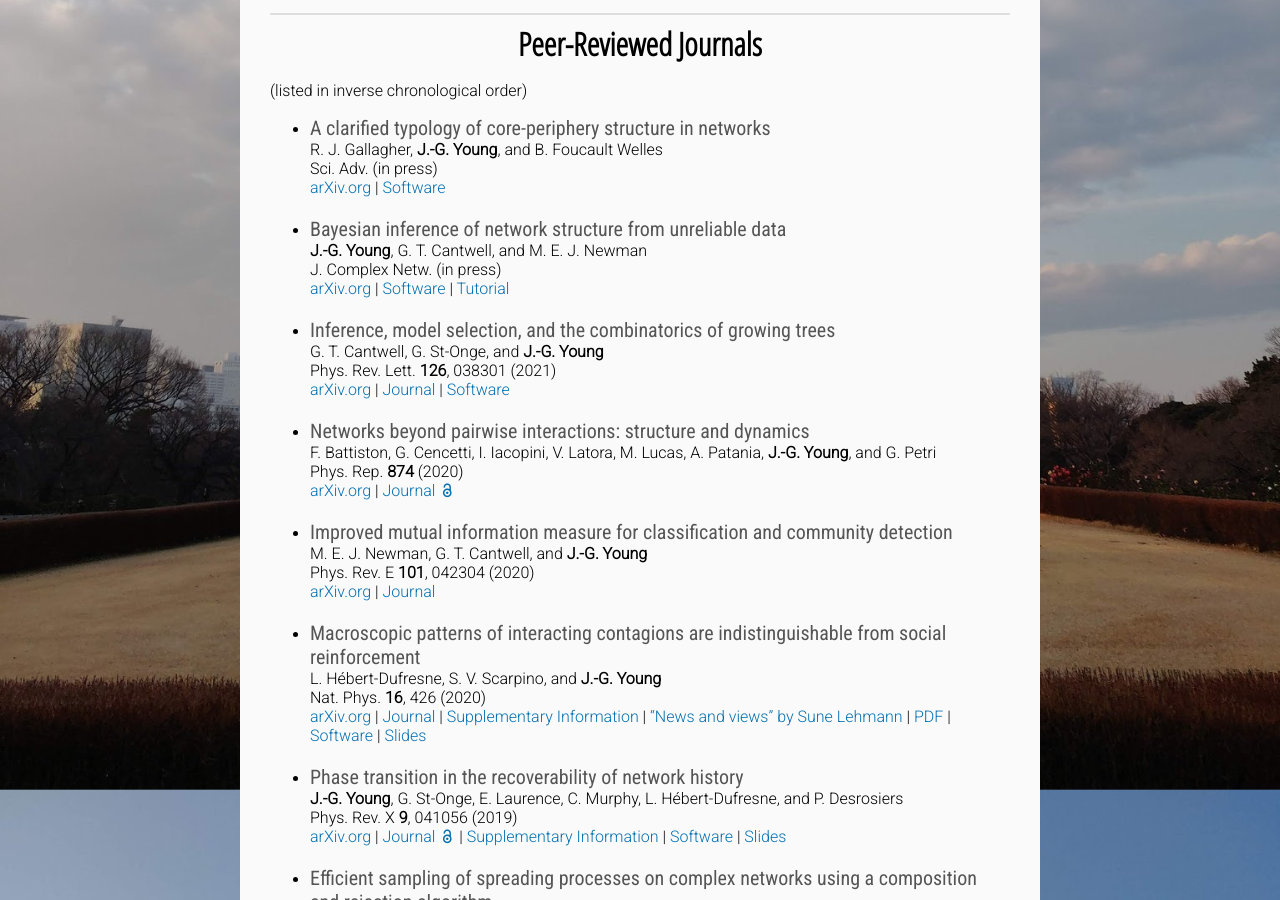
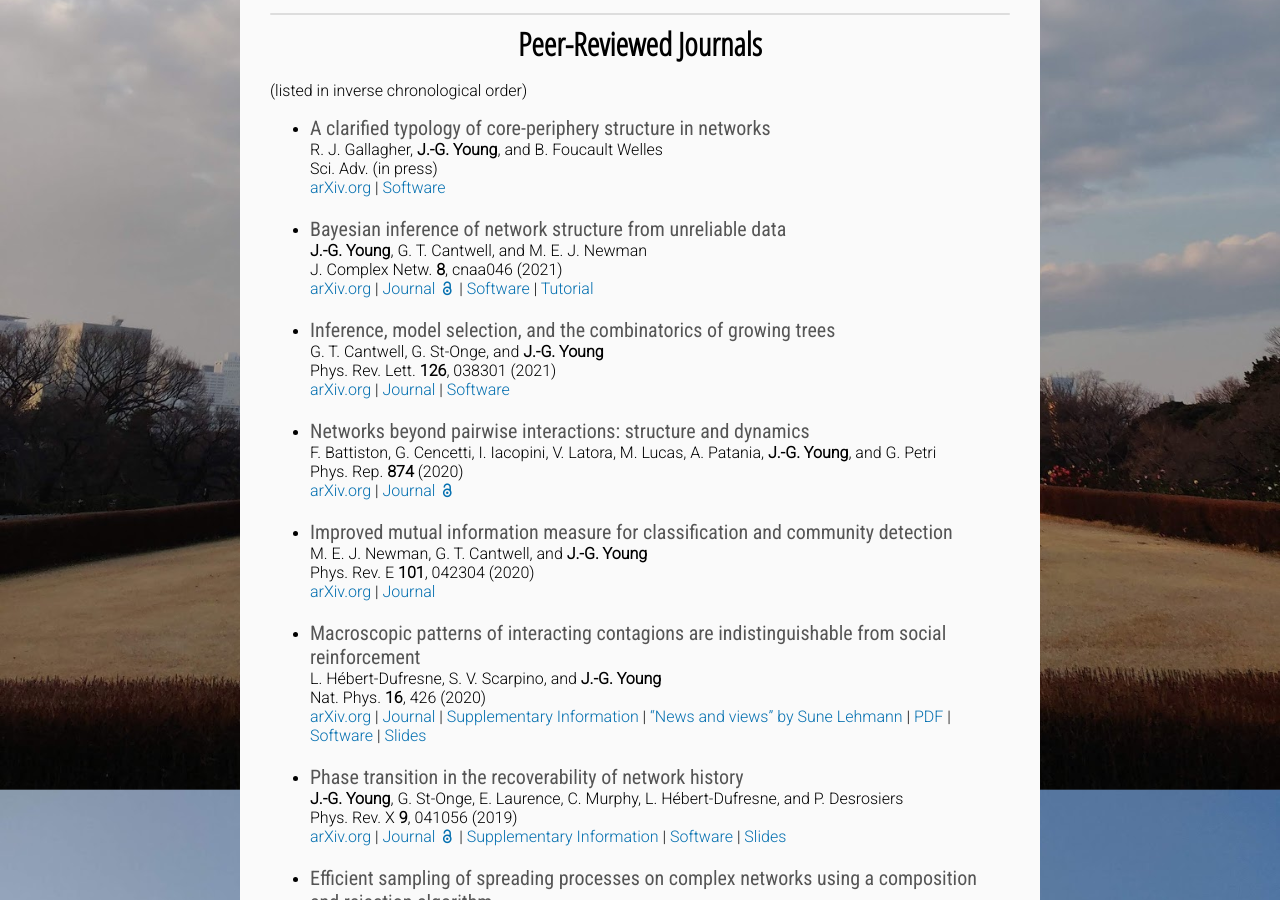
Before and after one commit to jg-you/jg-you.github.io, a Jekyll site: the page built from publications.md, in a window 1280 px wide and 900 px high, scrolled down 917 px. Built offline with Jekyll 4.4.1, drawn with Linux system fonts in a browser that asks for light colours; some web fonts are replaced; comment, search, counter and statistics services are not loaded.

Commit message:
J complex netw paper published

```diff
--- a/publications.md
+++ b/publications.md
@@ -37,8 +37,8 @@ Sci. Adv. (in press) <br/>
 
 * <span class="pub-title">Bayesian inference of network structure from unreliable data</span><br/>
 **J.-G. Young**, G. T. Cantwell, and M. E. J. Newman <br/>
-J. Complex Netw. (in press) <br/>
-[arXiv.org](https://arxiv.org/abs/2008.03334) | [Software](https://github.com/jg-you/noisy-networks-measurements) | [Tutorial](https://github.com/jg-you/noisy-networks-measurements/blob/master/tutorial/tutorial.ipynb)
+J. Complex Netw. **8**, cnaa046 (2021) <br/>
+[arXiv.org](https://arxiv.org/abs/2008.03334) | [Journal <i class="ai ai-open-access" aria-hidden="true"></i>](https://academic.oup.com/comnet/article/8/6/cnaa046/6161493) | [Software](https://github.com/jg-you/noisy-networks-measurements) | [Tutorial](https://github.com/jg-you/noisy-networks-measurements/blob/master/tutorial/tutorial.ipynb)
 
 * <span class="pub-title">Inference, model selection, and the combinatorics of growing trees</span><br/>
 G. T. Cantwell, G. St-Onge, and **J.-G. Young** <br/>
```
